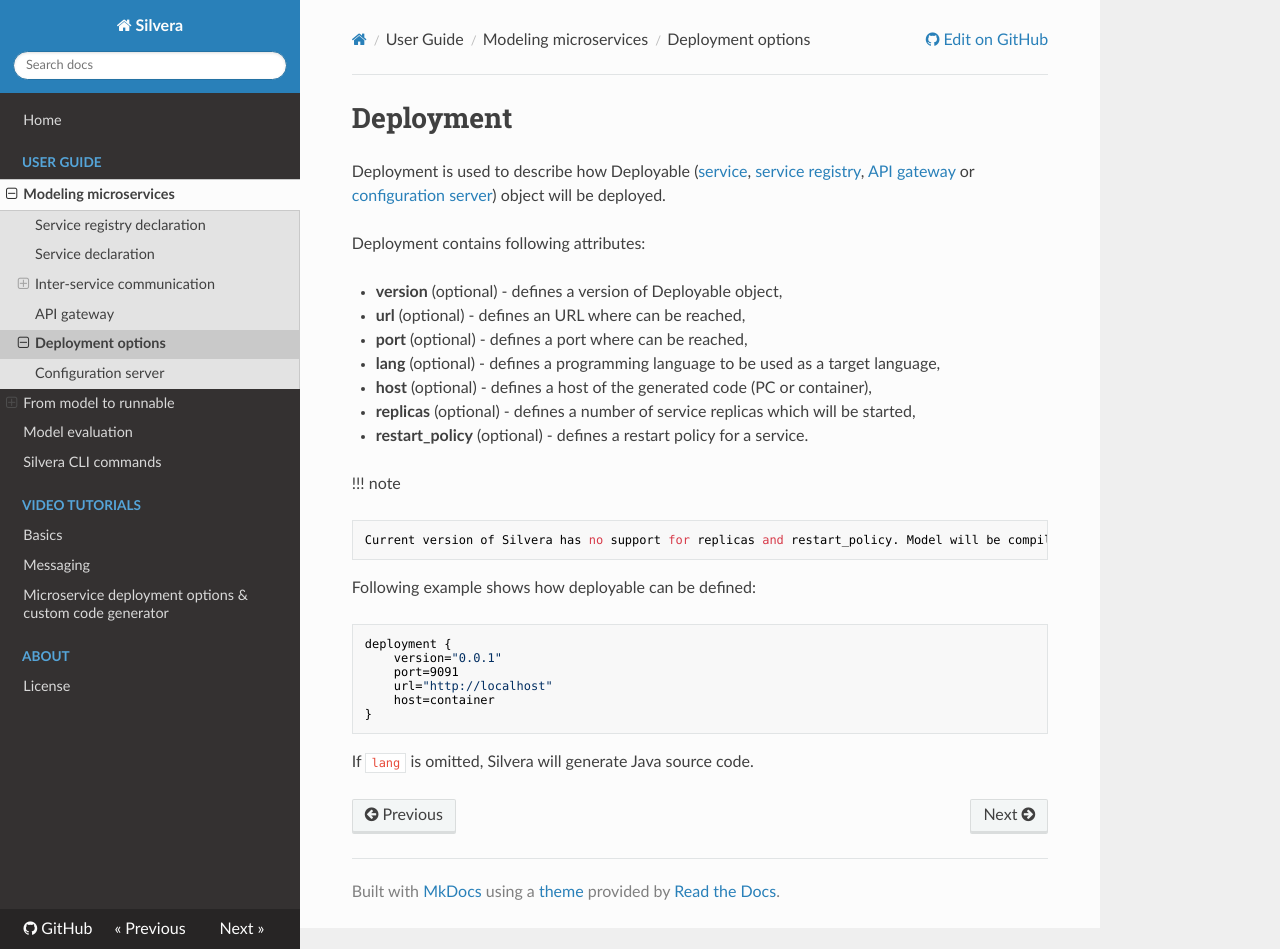
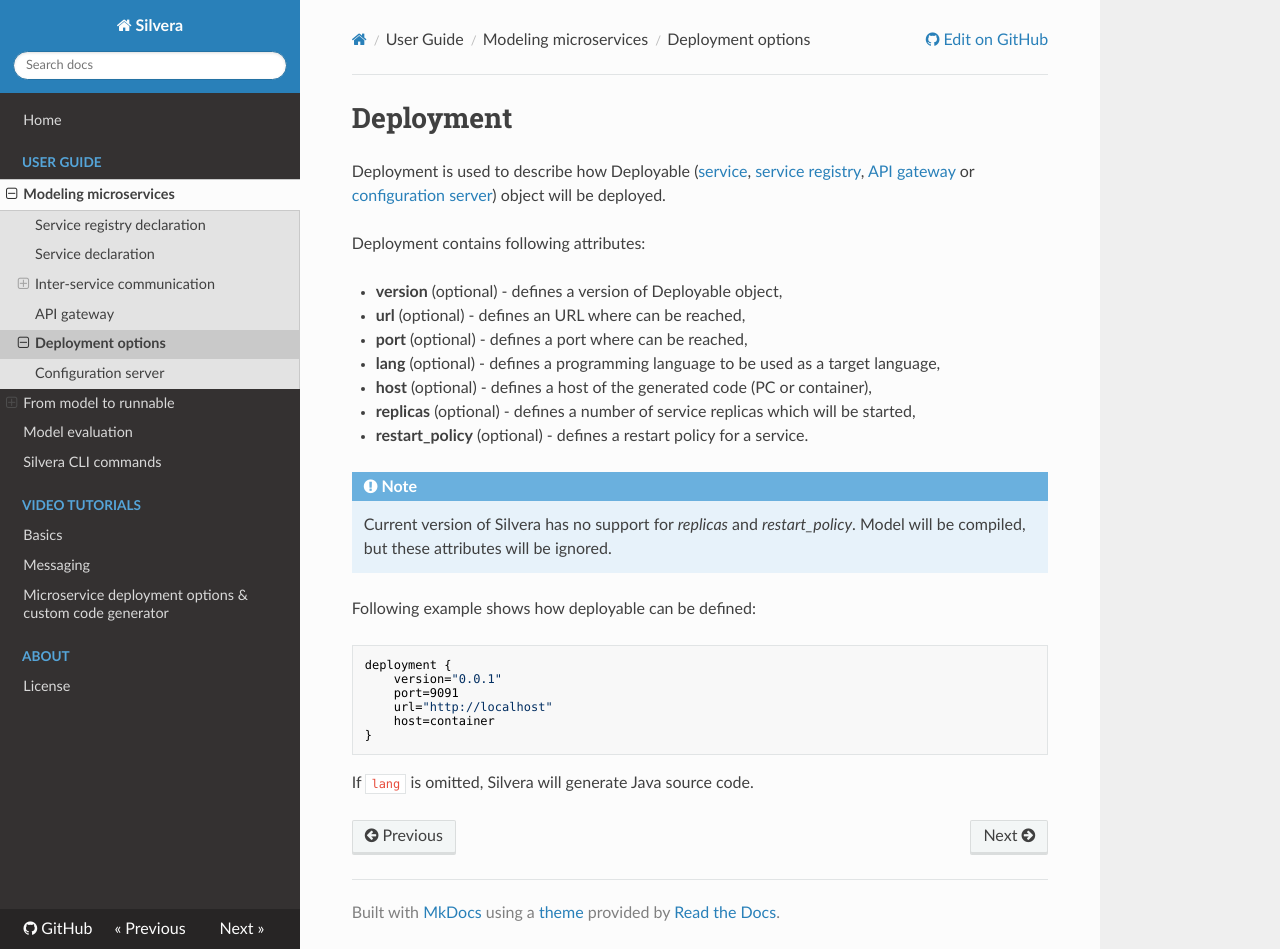
Before and after one commit to alensuljkanovic/silvera, an MkDocs documentation site: the page built from docs/deployment.md, in a window 1280 px wide and 949 px high. Built offline with MkDocs 1.6.1, drawn with Linux system fonts in a browser that asks for light colours; nearby versions of some CDN libraries.

Commit message:
Update mkdocs.yml

```diff
--- a/docs/deployment.md
+++ b/docs/deployment.md
@@ -14,7 +14,8 @@
 
 !!! note
 
-    Current version of Silvera has no support for replicas and restart_policy. Model will be compiled, but these attributes will be ignored.
+    Current version of Silvera has no support for *replicas* and *restart_policy*.
+    Model will be compiled, but these attributes will be ignored.
 
 Following example shows how deployable can be defined:
 
--- a/mkdocs.yml
+++ b/mkdocs.yml
@@ -34,3 +34,6 @@
 
 - About:
   - License: https://github.com/alensuljkanovic/silvera/blob/master/LICENSE
+
+markdown_extensions:
+- admonition:
```
Also changed, not shown: docs/service.md (+2 -3 lines), 1 other file.
